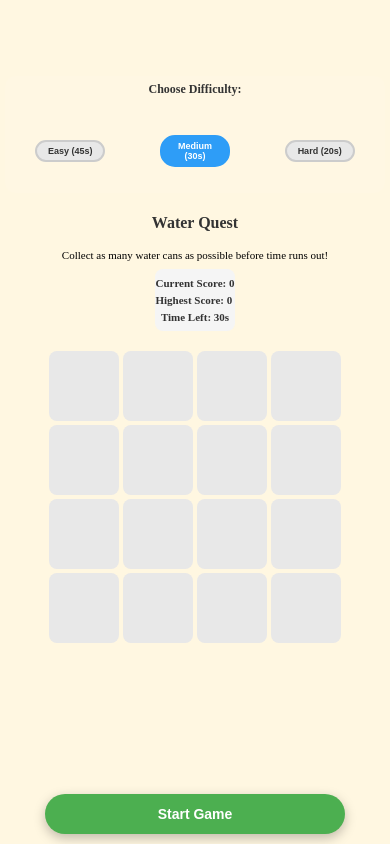
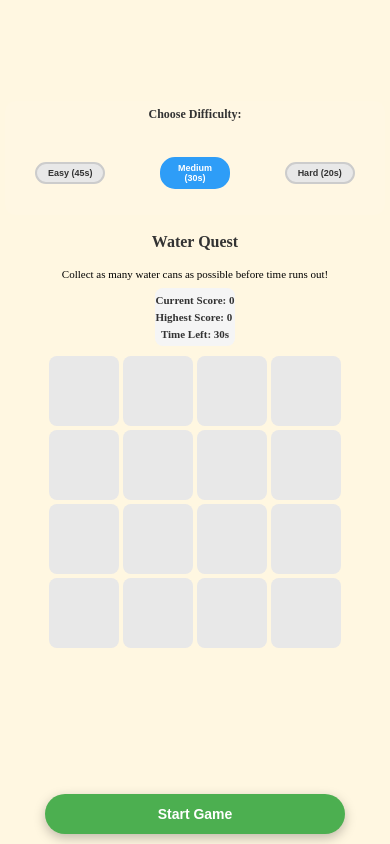
Before and after one commit to TMTucker1/charity-water-game-final, a plain HTML site: page 1Hydration-Hall-Collect/index.html in a window 390 px wide. Drawn offline with Linux system fonts and the light colour scheme.

Commit message:
Reduce spacing and margins for buttons and text elements to improve layout consistency

```diff
--- a/1Hydration-Hall-Collect/style.css
+++ b/1Hydration-Hall-Collect/style.css
@@ -311,13 +311,13 @@ button {
     width: 100% !important;
     padding: 8px !important;
     background-color: rgba(255, 255, 255, 0.05);
-    margin-bottom: 5px !important;
+    margin-bottom: 2px !important; /* Reduced from 5px */
     height: auto !important;
   }
 
   .difficulty-selection h3 {
     font-size: 14px !important;
-    margin: 0 0 8px 0 !important;
+    margin: 0 0 5px 0 !important; /* Reduced from 8px */
   }
 
   .difficulty-buttons {
@@ -342,7 +342,7 @@ button {
     display: flex !important;
     flex-direction: column !important;
     align-items: center !important;
-    padding-bottom: 20px !important;
+    padding-bottom: 5px !important; /* Reduced from 20px */
   }
 
   .game-grid {
@@ -353,7 +353,7 @@ button {
     min-width: 0 !important;
     min-height: 0 !important;
     gap: 1.5vw !important; /* Smaller gaps */
-    margin: 10px auto 20px auto !important;
+    margin: 5px auto 5px auto !important; /* Reduced margins */
   }
 
   .grid-cell {
@@ -369,17 +369,17 @@ button {
 
   h1 {
     font-size: 20px !important;
-    margin-bottom: 8px !important;
+    margin-bottom: 5px !important; /* Reduced from 8px */
   }
 
   .game-instructions {
     font-size: 13px !important;
-    margin-bottom: 10px !important;
+    margin-bottom: 5px !important; /* Reduced from 10px */
   }
 
   .stats {
-    padding: 8px 0 !important;
-    margin-bottom: 10px !important;
+    padding: 6px 0 !important; /* Reduced from 8px */
+    margin-bottom: 5px !important; /* Reduced from 10px */
   }
 
   .stats p {
```
